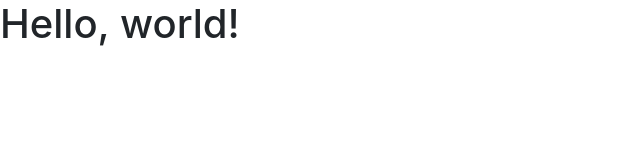
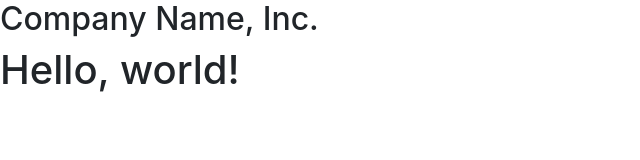
Before and after one commit to notProfessionalCoder/dummy2, a plain HTML site: page index.html in a window 1280 px wide. Shown: the whole page, without its empty margins (0-640 px from the left). Drawn offline with nearby package versions, Linux system fonts and the light colour scheme.

Commit message:
adding company name top of the website

```diff
--- a/index.html
+++ b/index.html
@@ -11,6 +11,7 @@
     <title>Hello, world!</title>
   </head>
   <body>
+    <h2>Company Name, Inc.</h2>
     <h1>Hello, world!</h1>
 
     <!-- Optional JavaScript -->
```
